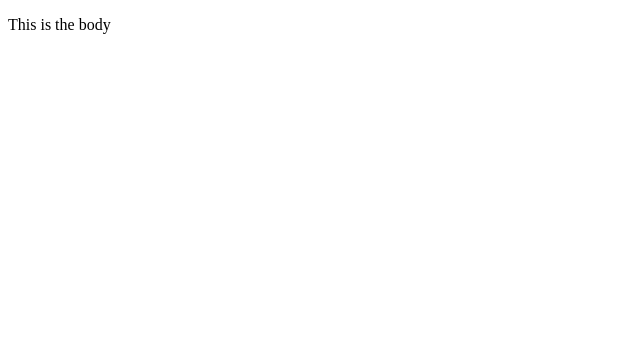
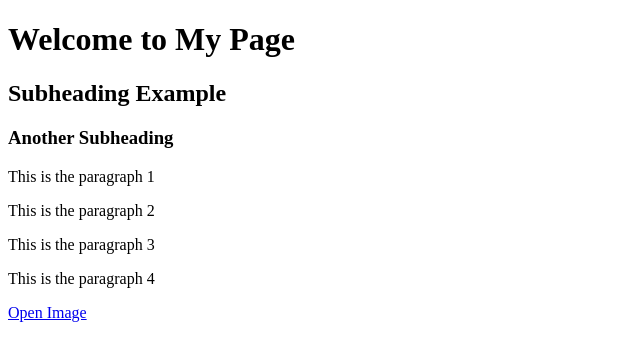
Before and after one commit to awukuernest483/My_First_Portfolio, a plain HTML site: page html_basic/base_index.html in a window 1280 px wide. Shown: the whole page, without its empty margins (0-640 px from the left). Drawn offline with Linux system fonts and the light colour scheme.

Commit message:
Update base_index.html

```diff
--- a/html_basic/base_index.html
+++ b/html_basic/base_index.html
@@ -6,7 +6,15 @@
     <title>Document</title>
 </head>
 <body>
-    <p>This is the body</p>
+    <h1>Welcome to My Page</h1>
+    <h2>Subheading Example</h2>
+    <h3>Another Subheading</h3>
+    <p>This is the paragraph 1</p>
+    <p>This is the paragraph 2</p>
+    <p>This is the paragraph 3</p>
+    <p>This is the paragraph 4</p>
+    <a href="https://i.ibb.co/gTDZZT8/ALX-Logo-07.png">Open Image</a>
+
 
 </body>
 </html>
```
